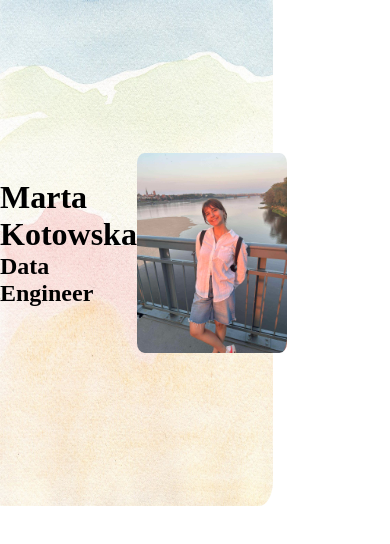
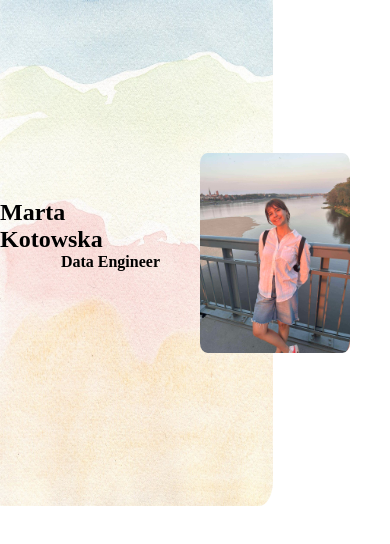
Before and after one commit to Kaczquszka/portfolio_website, a plain HTML site: page index.html in a window 390 px wide. Drawn offline with Linux system fonts and the light colour scheme.

Commit message:
Update stylesheet.css

```diff
--- a/stylesheet.css
+++ b/stylesheet.css
@@ -46,12 +46,21 @@ div.title h2{
     width: 450px;
     border-radius: 5%;
 }
+@media only screen and (max-width: 600px){
+    div.title h1{
+        font-size: 1.5rem;
+    }
+    div.title h2{
+        font-size: 1rem;
+    }
+}
 @media only screen and (max-width: 800px){
     .my-photo{
         height: 200px;
         width:150px;
     }
     .title{
+        grid-template-columns: 4fr 1fr 150px 1fr;
         grid-template-rows: 1fr 100px 100px 1fr;
         height: 60vh;
     }
```
